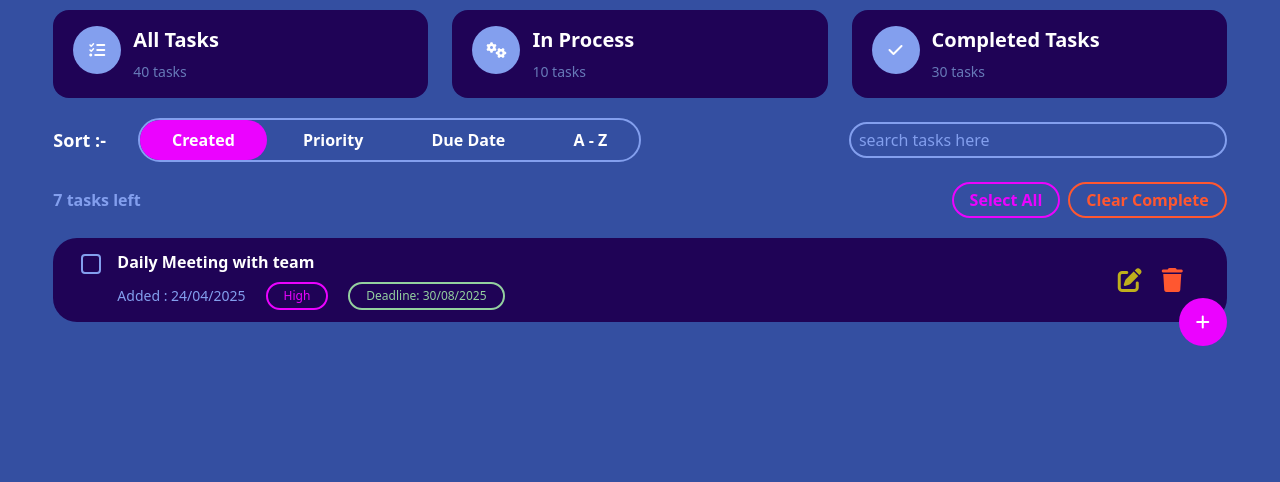
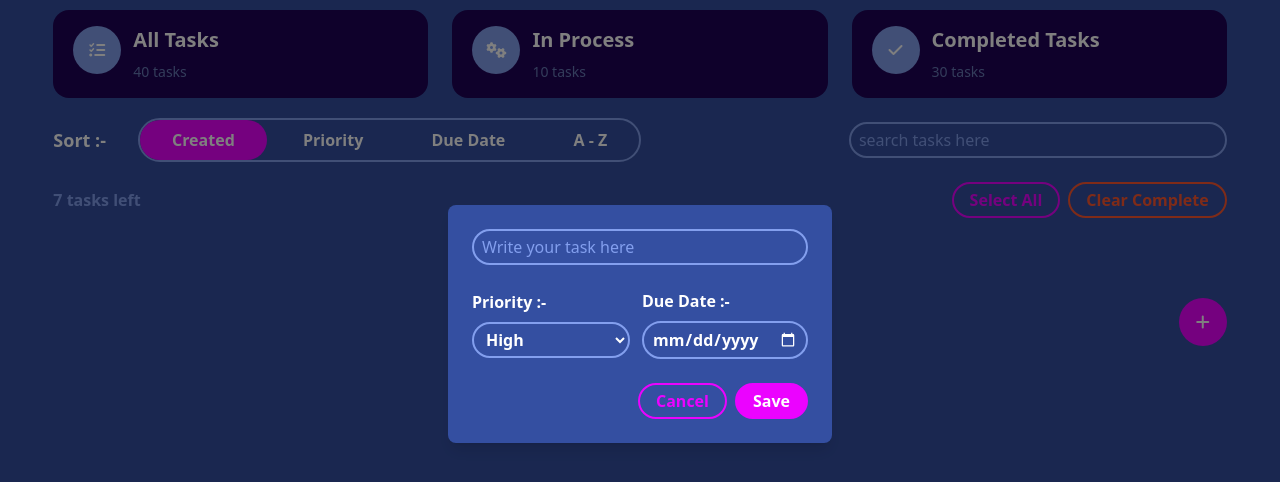
Before and after one commit to tammyKhan/Todo-App-js, a plain HTML site: page index.html in a window 1280 px wide. Both pictures are taken after a click on the element 1202 px from the left and 408 px from the top of the page. Shown: the part 86-568 px from the top of the page. Drawn offline with nearby package versions, Linux system fonts and the light colour scheme.

Commit message:
add Modal open/close behavior for task creation

```diff
--- a/index.html
+++ b/index.html
@@ -20,7 +20,14 @@
     body {
       transition: background-color 0.3s ease;
     }
+     /* Target only WebKit-based browsers */
+  input[type="date"]::-webkit-calendar-picker-indicator {
+  cursor: pointer;
+    filter: invert(1);
+  }
   </style>
+
+
 </head>
 
 <body  class=" w-11/12 mx-auto py-5 bg-[#344FA1] relative dark:bg-black">
@@ -52,9 +59,37 @@
 
    <main class="space-y-5 mt-8 ">
       <!-- Add Task Button -->
-     <div class="absolute right-0 top-96 w-12 h-12 rounded-full dark:bg-blue-900 bg-[#EB03FF] flex justify-center items-center cursor-pointer">
+     <div id="addTaskBtn" class="absolute right-0 top-96 w-12 h-12 rounded-full  bg-[#EB03FF] flex justify-center items-center cursor-pointer hover:bg-opacity-65">
       <i class="fa-solid fa-plus text-white"></i>
      </div>
+
+     <!-- Modal -->
+      <div id="taskModal" class="hidden fixed inset-0 bg-black bg-opacity-50 flex justify-center items-center z-50">
+         <div  class="bg-[#344FA1] dark:bg-black rounded-lg shadow-lg w-96 p-6 space-y-6">
+            <input id="taskTitle" type="text" placeholder="Write your task here" class="bg-transparent  w-full placeholder:text-[#839FEE] text-white border-2 p-1 px-2 focus:ring-2 focus:ring-white outline-none rounded-3xl border-[#839FEE]  ">
+
+            <div class="flex justify-between items-center gap-3">
+               <div class="w-full">
+                  <label class="text-base font-semibold text-white block mb-2">Priority :-</label>
+                  <select  id="taskPriority" class="bg-transparent w-full text-white font-semibold border-2 p-1 px-2 focus:ring-2 focus:ring-white outline-none rounded-3xl border-[#839FEE] cursor-pointer ">
+                     <option class="text-black " value="High">High</option>
+                     <option class="text-black " value="Medium">Medium</option>
+                     <option class="text-black " value="Low">Low</option>
+                  </select>
+               </div>
+               <div class="w-full">
+                  <label class="text-base font-semibold text-white block mb-2">Due Date :-</label>
+                  <input type="date" id="taskDueDate" class="bg-transparent w-full text-white font-semibold border-2 p-1 px-2 focus:ring-2 focus:ring-white outline-none rounded-3xl border-[#839FEE] cursor-pointer">
+                  </input>
+               </div>
+            </div>
+
+            <div class="flex justify-end items-center gap-2">
+               <button id="cancelBtn" class="px-4 py-1 font-semibold text-[#EB03FF] rounded-3xl border-2 border-[#EB03FF] hover:text-opacity-65">Cancel</button>
+               <button id="saveTaskBtn" class="px-4 py-1 font-semibold text-white bg-[#EB03FF] border-2 border-[#EB03FF]  rounded-3xl hover:text-opacity-65">Save</button>
+            </div>
+         </div>
+      </div>
 
       <!-- category section -->
        <div class="grid grid-cols-3 gap-2  md:gap-6 ">
@@ -97,10 +132,10 @@
       <div class="md:w-2/3 flex gap-3 md:gap-8 items-center">
          <h3 class="text-lg font-bold text-white">Sort :-</h3>
          <div class="border-2 border-[#839FEE] rounded-3xl">
-            <button class="px-4 lg:px-8 py-2 font-semibold text-white rounded-3xl bg-[#EB03FF]">Created</button>
-            <button class="px-4 lg:px-8 py-2 font-semibold text-white rounded-3xl ">Priority</button>
-            <button class="px-4 lg:px-8 py-2 font-semibold text-white rounded-3xl ">Due Date</button>
-            <button class="px-4 lg:px-8 py-2 font-semibold text-white rounded-3xl ">A - Z</button>
+            <button class="px-4 lg:px-8 py-2 font-semibold text-white rounded-3xl bg-[#EB03FF] hover:text-opacity-65">Created</button>
+            <button class="px-4 lg:px-8 py-2 font-semibold text-white rounded-3xl hover:text-opacity-65">Priority</button>
+            <button class="px-4 lg:px-8 py-2 font-semibold text-white rounded-3xl hover:text-opacity-65">Due Date</button>
+            <button class="px-4 lg:px-8 py-2 font-semibold text-white rounded-3xl hover:text-opacity-65">A - Z</button>
          </div>
       </div>
 
@@ -118,43 +153,21 @@
       </h3>
 
       <div class="flex gap-2">
-         <button class="px-4 py-1 font-semibold text-[#EB03FF] rounded-3xl border-2 border-[#EB03FF]">Select All</button>
-         <button class="px-4 py-1 font-semibold text-[#FF5730] border-2 border-[#FF5730] rounded-3xl ">Clear Complete</button>
+         <button class="px-4 py-1 font-semibold text-[#EB03FF] rounded-3xl border-2 border-[#EB03FF] hover:text-opacity-65">Select All</button>
+         <button class="px-4 py-1 font-semibold text-[#FF5730] border-2 border-[#FF5730] rounded-3xl hover:text-opacity-65">Clear Complete</button>
       </div>
    </div>
 
-<!-- tasks container  -->
-   <div id="task-container" class="space-y-3">
-      <!-- task 01 -->
-       <div class="flex justify-between bg-[#1F0356] p-3 rounded-3xl">
-          <div class="flex items-start">
-            <input type="checkbox"
-             class="mx-4 mt-1 cursor-pointer h-5 w-5 border-2 border-[#839FEE] rounded appearance-none bg-transparent checked:bg-[#EB03FF]" name="" id="">
-            <div class="">
-              <h3 class="text-base text-white font-bold">Daily Meeting with team</h3>
-              <div class="flex gap-5 items-center mt-2 text-[#839FEE]">
-                <span class="text-sm ">Added : <span class="">24/04/2025</span></span>
-                <span class="px-4 py-1 text-xs font-medium text-[#EB03FF] rounded-3xl border-2 border-[#EB03FF]">High</span>
-                <span class="px-4 py-1 text-xs font-medium text-[#94D09F] rounded-3xl border-2 border-[#94D09F]">Deadline: <span class=""> 30/08/2025 </span></span>
-              </div>
-            </div>
-          </div>
+<!-- task list section  -->
+   <div  class="space-y-3">
 
-          <div class="flex gap-5 items-center mx-8">
-            <i class="fa-solid fa-pen-to-square text-[#BFAF1C] text-2xl cursor-pointer"></i>
-            <i class="fa-solid fa-trash text-[#FF5730] text-2xl cursor-pointer"></i>
-          </div>
-       </div>
+       <!-- Empty State -->
+  <p id="emptyMessage" class="text-[#839FEE] text-xl mt-12 text-center font-medium">Add your first task... 🚀</p>
 
-       <!-- task 02 -->
-       <div>
+  <!-- task list -->
+   <div id="taskList" >
 
-       </div>
-
-       <!-- task 03 -->
-       <div>
-
-       </div>
+   </div>
    </div>
    </main>
 </body>
--- a/script.js
+++ b/script.js
@@ -38,5 +38,29 @@
       moonIcon.classList.add("bg-[#1F0356]");
     }
   });
+// ___________  theme toggle end  ____________
 
-// ___________  theme toggle end  ____________
+// ___________ add task btn functionality start __________
+const addTaskBtn = document.getElementById("addTaskBtn");
+const taskModal = document.getElementById("taskModal");
+const cancelBtn = document.getElementById("cancelBtn");
+const saveTaskBtn = document.getElementById("saveTaskBtn");
+const taskList = document.getElementById("taskList");
+const emptyMessage = document.getElementById("emptyMessage");
+
+const taskTitle = document.getElementById("taskTitle");
+const taskPriority = document.getElementById("taskPriority");
+const taskDueDate = document.getElementById("taskDueDate");
+
+// open Modal
+addTaskBtn.addEventListener("click", () => {
+  taskModal.classList.remove("hidden")
+})
+
+// close Modal
+cancelBtn.addEventListener("click", () => {
+  taskModal.classList.add("hidden")
+})
+
+
+// ___________ add task btn functionality end __________
```
